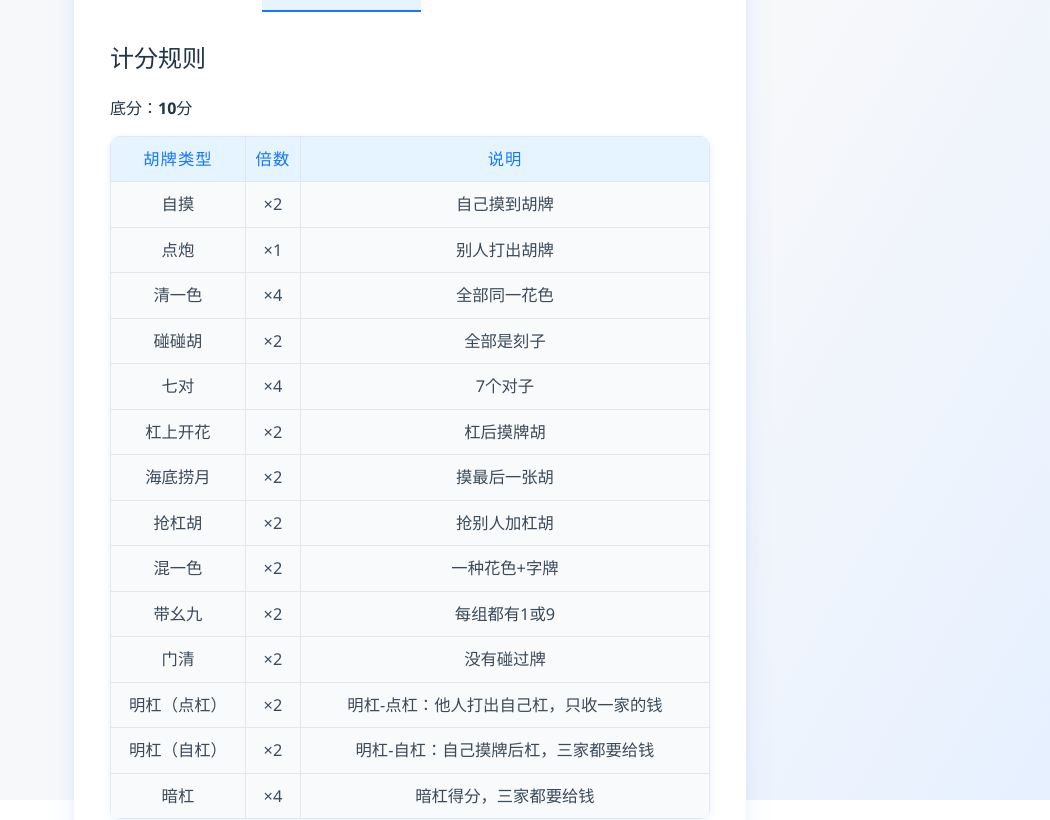
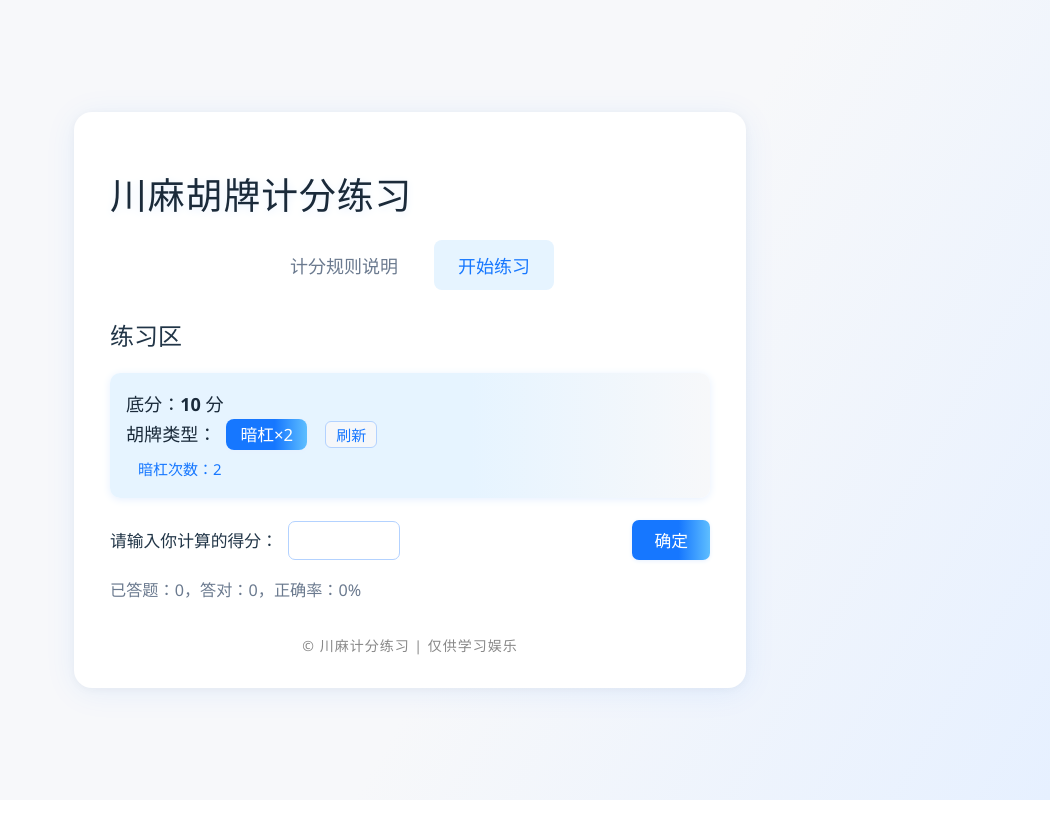
Before and after one commit to ctrlctrlx/majiang-score, a React (Vite) app in the folder majiang-score/: page / in a window 1280 px wide. Shown: the top 820 px of the page, without its empty margins (230-1280 px from the left). Built offline with nearby package versions, Linux system fonts and the light colour scheme.

Commit message:
feat: 默认进入练习区并优化移动端导航栏

```diff
--- a/majiang-score/src/App.tsx
+++ b/majiang-score/src/App.tsx
@@ -117,8 +117,8 @@ function calcFormula(types: HuTypeWithCount[]): string {
 }
 
 function App() {
-  // 规则说明/练习区切换
-  const [showRule, setShowRule] = useState(true);
+  // 规则说明/练习区切换，默认进入练习区
+  const [showRule, setShowRule] = useState(false);
   // 当前题目
   const [huTypes, setHuTypes] = useState<HuTypeWithCount[]>(getRandomHuTypes());
   // 用户输入
@@ -163,9 +163,17 @@ function App() {
   return (
     <div className="container">
       <h1>川麻胡牌计分练习</h1>
-      <div className="nav">
-        <button onClick={() => setShowRule(true)} className={showRule ? 'active' : ''}>计分规则说明</button>
-        <button onClick={() => setShowRule(false)} className={!showRule ? 'active' : ''}>开始练习</button>
+      <div className="nav" style={{marginBottom: 28, gap: 12, flexWrap: 'wrap'}}>
+        <button
+          onClick={() => setShowRule(true)}
+          className={showRule ? 'active' : ''}
+          style={{fontSize: 18, padding: '12px 24px', minWidth: 110, borderRadius: 8, margin: 0, border: 'none'}}
+        >计分规则说明</button>
+        <button
+          onClick={() => setShowRule(false)}
+          className={!showRule ? 'active' : ''}
+          style={{fontSize: 18, padding: '12px 24px', minWidth: 110, borderRadius: 8, margin: 0, border: 'none'}}
+        >开始练习</button>
       </div>
       {showRule ? (
         <div className="rule-panel">
```
Also changed, not shown: 2 other files (tests, documents, lock files or other folders).
